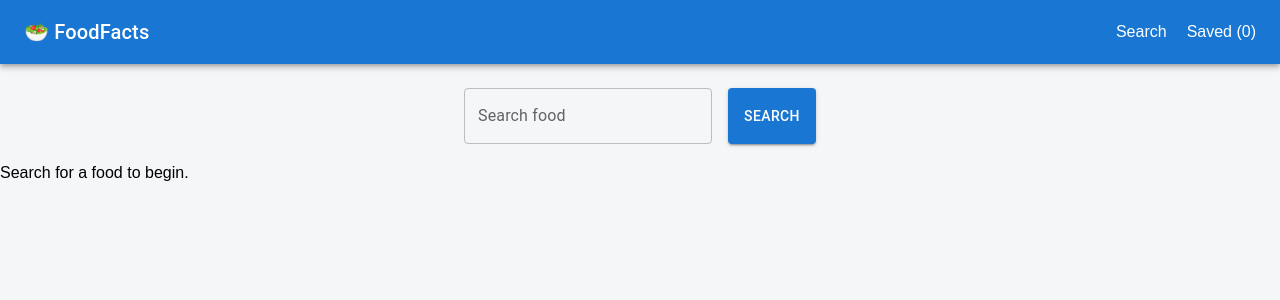
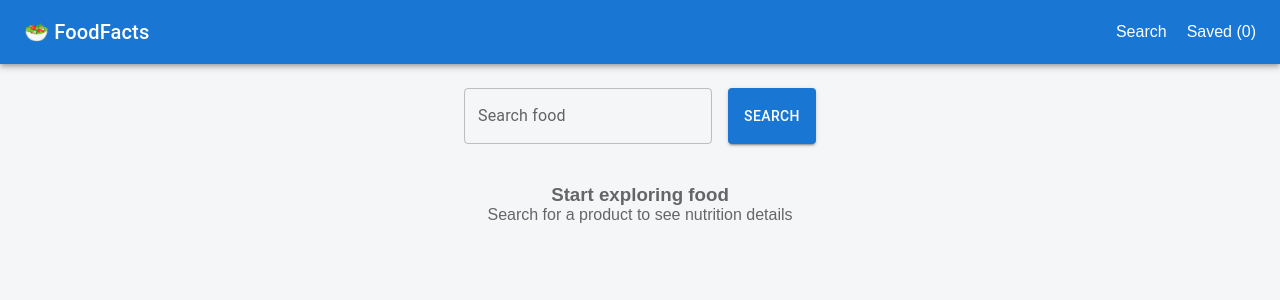
Before and after one commit to Chiranthan007/foodfacts-app, a React (Vite) app: page / in a window 1280 px wide. Shown: the top 300 px of the page. Built offline with nearby package versions, Linux system fonts and the light colour scheme.

Commit message:
ui: improve empty state on home page

```diff
--- a/src/pages/HomePage.jsx
+++ b/src/pages/HomePage.jsx
@@ -19,7 +19,10 @@ function HomePage() {
 
       <SearchBar onSearch={handleSearch} />
 
-      {!hasSearched && <p>Search for a food to begin.</p>}
+      <div style={{ textAlign: 'center', marginTop: '40px', color: '#666' }}>
+        <h3>Start exploring food</h3>
+        <p>Search for a product to see nutrition details</p>
+      </div>
 
       {loading && <p>Loading...</p>}
 
```
